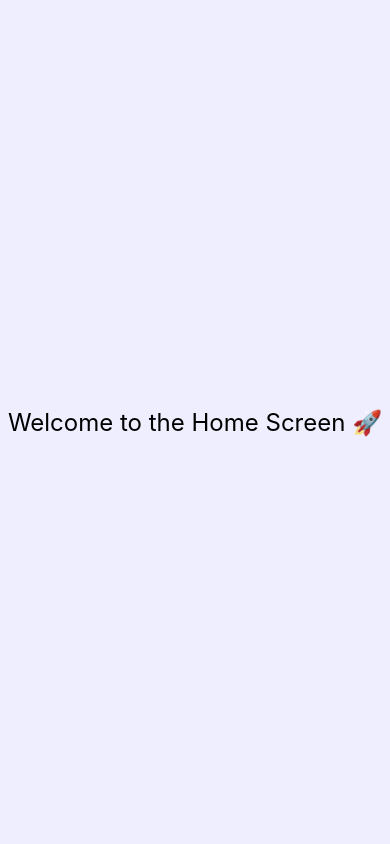
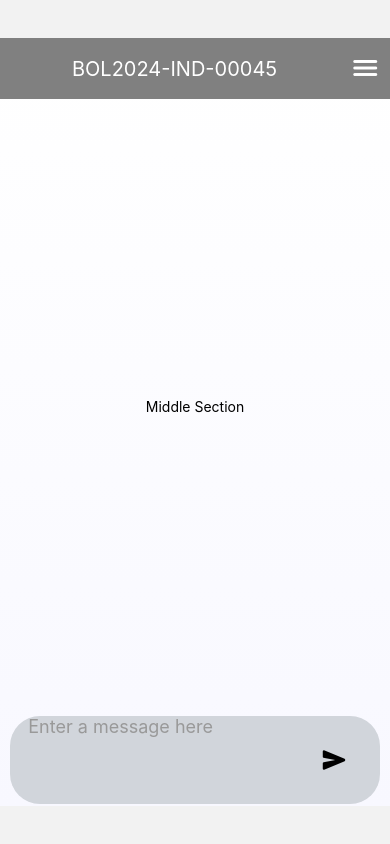
Before and after one commit to shanky-thakur/EZ-BOL, a React Native app: screen /Home in a window 390 px wide. Built offline with nearby package versions, Linux system fonts and the light colour scheme.

Commit message:
my initial chat interface

```diff
--- a/components/HomeScreen.js
+++ b/components/HomeScreen.js
@@ -1,9 +1,97 @@
-import { View, Text, StyleSheet } from 'react-native';
+import React, { useState, useRef } from 'react';
+import {
+  View,
+  Text,
+  StyleSheet,
+  TouchableOpacity,
+  Animated,
+  Dimensions,
+  ScrollView,
+  TextInput
+} from 'react-native';
+import { StatusBar } from 'expo-status-bar';
+import { LinearGradient } from 'expo-linear-gradient';
+import { Ionicons } from '@expo/vector-icons';
+
+const { width } = Dimensions.get('window');
 
 export default function HomeScreen() {
+  const [menuVisible, setMenuVisible] = useState(false);
+  const slideAnim = useRef(new Animated.Value(-width * 0.8)).current;
+
+  const toggleMenu = () => {
+    Animated.timing(slideAnim, {
+      toValue: menuVisible ? -width * 0.8 : 0,
+      duration: 300,
+      useNativeDriver: true,
+    }).start();
+    setMenuVisible(!menuVisible);
+  };
+
   return (
     <View style={styles.container}>
-      <Text style={styles.text}>Welcome to the Home Screen 🚀</Text>
+      <View style={styles.root}>
+        <StatusBar style='dark' />
+        <View style={styles.statusBar}></View>
+
+        <View style={styles.body}>
+          <LinearGradient
+            style={styles.gradientContainer}
+            colors={['#ffffff', '#f8f8ff']}
+            start={{ x: 0.5, y: 0 }}
+            end={{ x: 0.5, y: 1 }}
+          >
+            {/* Off-canvas menu */}
+            <Animated.View
+              style={[
+                styles.drawerMenu,
+                { transform: [{ translateX: slideAnim }] },
+              ]}
+            >
+              <ScrollView contentContainerStyle={styles.drawerContent}>
+                {Array.from({ length: 30 }).map((_, i) => (
+                  <Text key={i} style={styles.drawerItem}>
+                    BOL2024-IND-00045
+                  </Text>
+                ))}
+              </ScrollView>
+            </Animated.View>
+
+
+            {/* Top Bar */}
+            <View style={styles.preGradientContainerBody}>
+              <View style={styles.mexuTextBox}>
+                <Text style={styles.menuHeader}>BOL2024-IND-00045</Text>
+              </View>
+              <TouchableOpacity onPress={toggleMenu}>
+                <Ionicons name='menu' size={32} color='white' />
+              </TouchableOpacity>
+            </View>
+
+            <View style={styles.gradientContainerBody}>
+              <Text>Middle Section</Text>
+            </View>
+
+            <View style={styles.postGradientContainerBody}>
+              <View style={styles.messageArea}>
+                <TextInput style={styles.messageBox}
+                multiline={true}
+                numberOfLines={10}
+                placeholder='Enter a message here'
+                placeholderTextColor="#999"
+
+              >
+              </TextInput>
+              <TouchableOpacity style={styles.sendButton}>
+                <Ionicons name='send' size={24} color='black'></Ionicons>
+              </TouchableOpacity>
+              </View>
+            </View>
+          </LinearGradient>
+        </View>
+
+        <View style={styles.bottom}></View>
+      </View>
     </View>
   );
 }
@@ -11,11 +99,99 @@ export default function HomeScreen() {
 const styles = StyleSheet.create({
   container: {
     flex: 1,
+  },
+  root: {
+    flex: 1,
     justifyContent: 'center',
     alignItems: 'center',
-    backgroundColor: '#eef',
   },
-  text: {
-    fontSize: 24,
+  statusBar: {
+    width: '100%',
+    height: '4.5%',
   },
+  bottom: {
+    width: '100%',
+    height: '4.5%',
+  },
+  body: {
+    width: '100%',
+    height: '91%',
+  },
+  gradientContainer: {
+    width: '100%',
+    height: '100%',
+    justifyContent: 'center',
+    alignItems: 'center',
+  },
+  preGradientContainerBody: {
+    width: '100%',
+    height: '8%',
+    flexDirection: 'row',
+    justifyContent: 'space-evenly',
+    alignItems: 'center',
+    backgroundColor: 'grey',
+  },
+  gradientContainerBody: {
+    width: '100%',
+    height: '80%',
+    justifyContent: 'center',
+    alignItems: 'center'
+  },
+  postGradientContainerBody: {
+    width: '100%',
+    height: '12%',
+    justifyContent: 'center',
+    alignItems: 'center'
+  },
+  mexuTextBox: {
+    width: '85%',
+    height: '90%',
+    justifyContent: 'center',
+    alignItems: 'center',
+  },
+  menuHeader: {
+    fontSize: 20,
+    overflow: 'scroll',
+    color: 'white',
+  },
+  drawerMenu: {
+    position: 'absolute',
+    top: 0,
+    left: 0,
+    bottom: 0,
+    width: width * 0.8,
+    backgroundColor: '#333',
+    paddingTop: 10,
+    zIndex: 10,
+  },
+  drawerContent: {
+    alignItems: 'center',
+    padding: 20,
+  },
+  drawerItem: {
+    color: 'white',
+    fontSize: 18,
+    marginVertical: 10,
+  },
+  messageArea: {
+    height: '95%',
+    width: '95%',
+    backgroundColor: '#d1d5db',
+    borderRadius: 30,
+    flexDirection: 'row',
+    alignItems: 'center',
+    justifyContent: 'center'
+  },
+  messageBox: {
+    fontSize: 18,
+    width: '75%',
+    height: '100%',
+    textAlignVertical: 'top'
+  },
+  sendButton: {
+    height: '100%',
+    width: '15%',
+    justifyContent: 'center',
+    alignItems: 'center'
+  }
 });
--- a/components/SplashScreen.js
+++ b/components/SplashScreen.js
@@ -1,5 +1,5 @@
-import { useEffect, useRef, useState } from 'react';
-import { Animated, View, Image, StyleSheet, TouchableOpacity, Text } from 'react-native';
+import { useEffect, useRef } from 'react';
+import { Animated, View, StyleSheet, TouchableOpacity, Text } from 'react-native';
 import { LinearGradient } from 'expo-linear-gradient';
 import { StatusBar } from 'expo-status-bar';
 
```
Also changed, not shown: package.json (+5 -3 lines), 1 other file (tests, documents, lock files or other folders).
